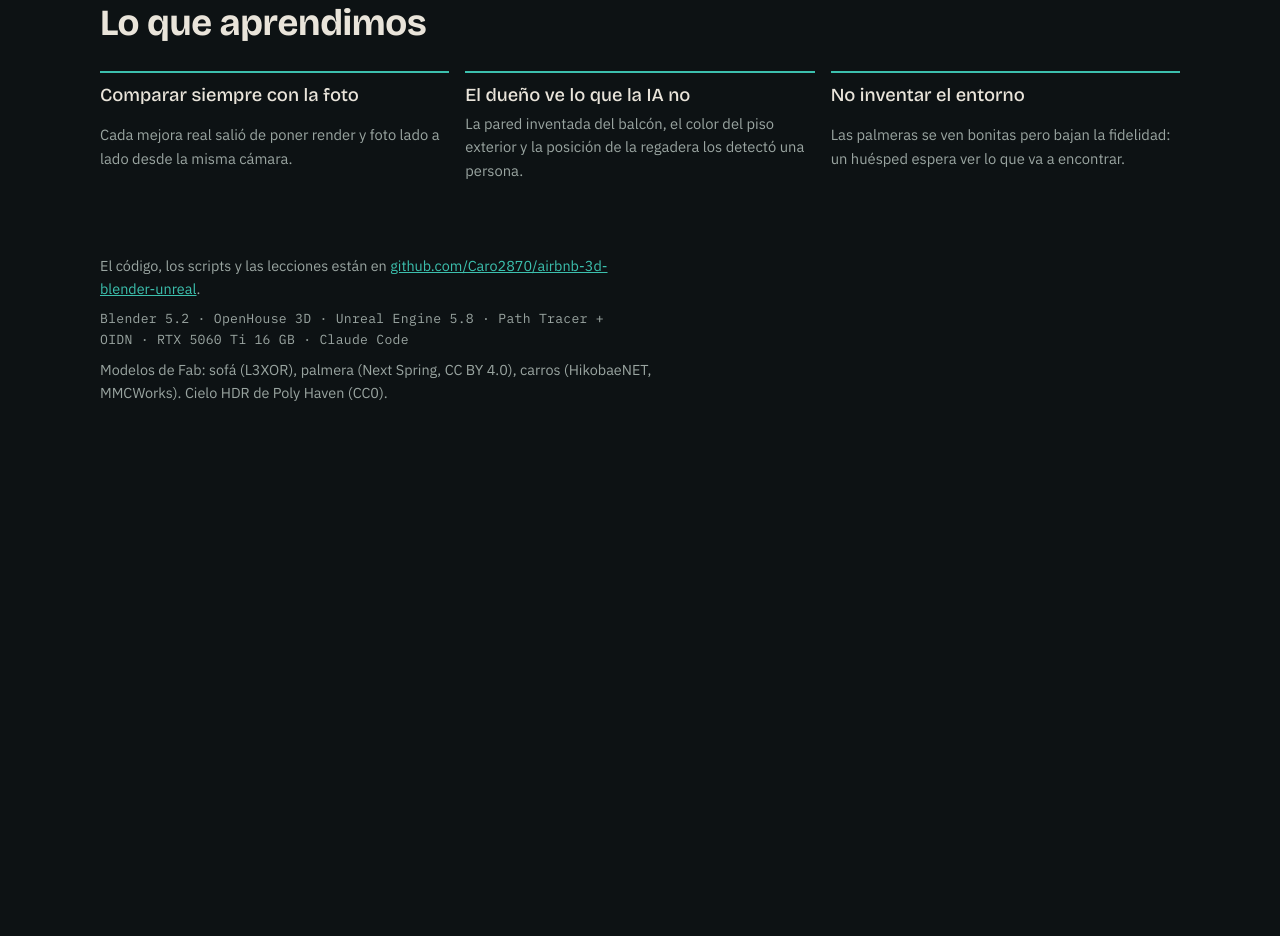
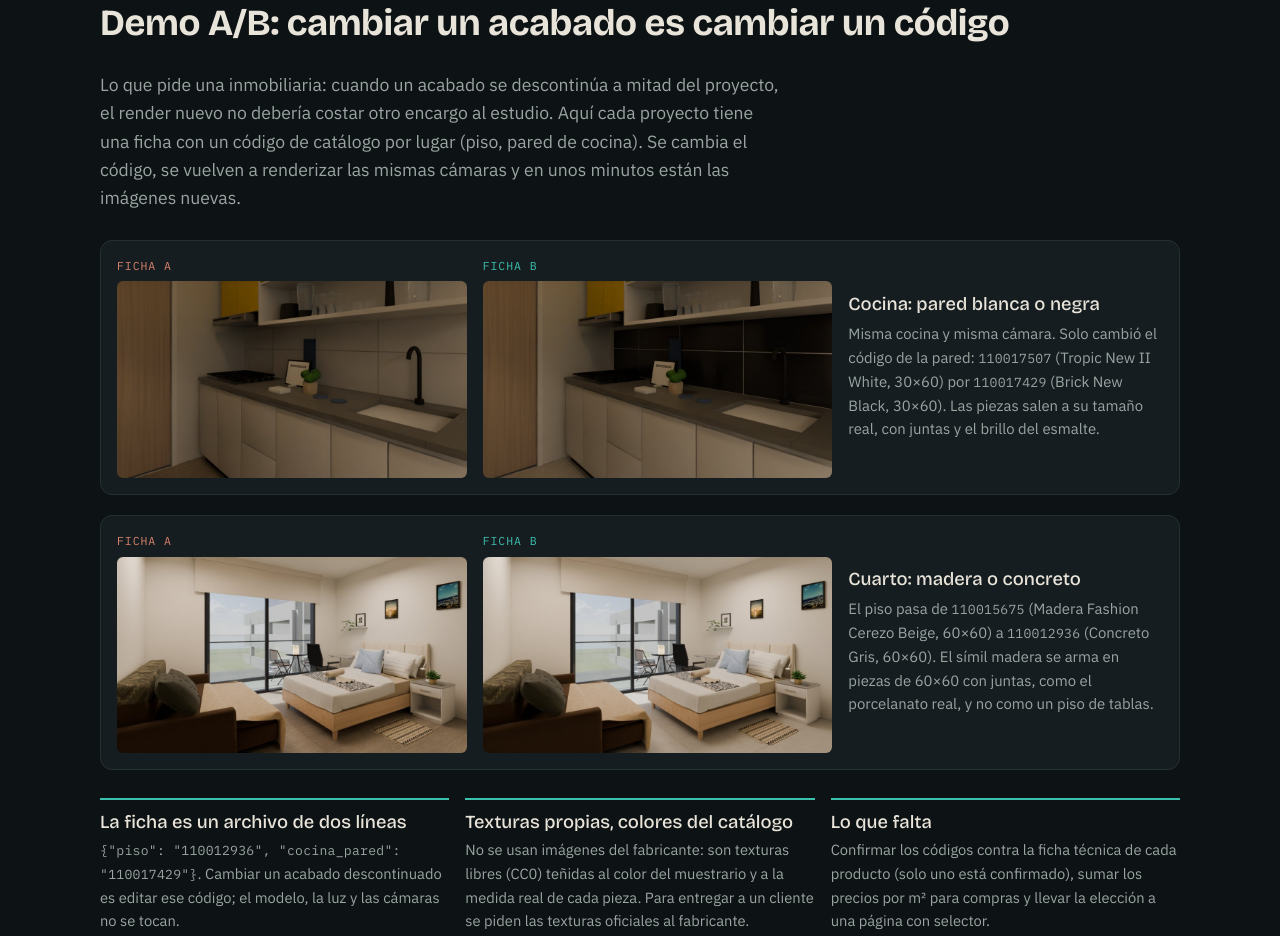
Before and after one commit to Caro2870/apartaestudio-3d, a plain HTML site: page index.html in a window 1280 px wide. Shown: the part 7463-8399 px from the top of the page. Before the commit the page ends 7915 px from the top, so only its background shows below. Drawn offline with nearby package versions, Linux system fonts and the light colour scheme.

Commit message:
Demo A/B: acabados de Celima por codigo en cocina y cuarto
Co-Authored-By: Claude Opus 5.5 <noreply@anthropic.com>

```diff
--- a/index.html
+++ b/index.html
@@ -400,6 +400,34 @@ footer p { color: var(--muted); font-size: 0.9rem; }
   </div>
 </section>
 
+<section aria-labelledby="ab">
+  <h2 id="ab">Demo A/B: cambiar un acabado es cambiar un código</h2>
+  <p class="lede">Lo que pide una inmobiliaria: cuando un acabado se descontinúa a mitad del proyecto, el render nuevo no debería costar otro encargo al estudio. Aquí cada proyecto tiene una ficha con un código de catálogo por lugar (piso, pared de cocina). Se cambia el código, se vuelven a renderizar las mismas cámaras y en unos minutos están las imágenes nuevas.</p>
+  <div class="fixes">
+    <div class="fix">
+      <figure><span class="tag before">Ficha A</span><img src="img/ab_ficha_a_cocina.jpg" alt="Cocina con pared de cerámica blanca de 30x60 con juntas visibles"></figure>
+      <figure><span class="tag after">Ficha B</span><img src="img/ab_ficha_b_cocina.jpg" alt="Cocina con pared de cerámica negra brillante de 30x60"></figure>
+      <div class="txt">
+        <h3>Cocina: pared blanca o negra</h3>
+        <p>Misma cocina y misma cámara. Solo cambió el código de la pared: <span class="mono">110017507</span> (Tropic New II White, 30×60) por <span class="mono">110017429</span> (Brick New Black, 30×60). Las piezas salen a su tamaño real, con juntas y el brillo del esmalte.</p>
+      </div>
+    </div>
+    <div class="fix">
+      <figure><span class="tag before">Ficha A</span><img src="img/ab_ficha_a_cuarto.jpg" alt="Cuarto con piso de porcelanato símil madera en piezas de 60x60"></figure>
+      <figure><span class="tag after">Ficha B</span><img src="img/ab_ficha_b_cuarto.jpg" alt="Cuarto con piso de porcelanato gris concreto en piezas de 60x60"></figure>
+      <div class="txt">
+        <h3>Cuarto: madera o concreto</h3>
+        <p>El piso pasa de <span class="mono">110015675</span> (Madera Fashion Cerezo Beige, 60×60) a <span class="mono">110012936</span> (Concreto Gris, 60×60). El símil madera se arma en piezas de 60×60 con juntas, como el porcelanato real, y no como un piso de tablas.</p>
+      </div>
+    </div>
+  </div>
+  <div class="lessons">
+    <div class="lesson"><h3>La ficha es un archivo de dos líneas</h3><p><span class="mono">{"piso": "110012936", "cocina_pared": "110017429"}</span>. Cambiar un acabado descontinuado es editar ese código; el modelo, la luz y las cámaras no se tocan.</p></div>
+    <div class="lesson"><h3>Texturas propias, colores del catálogo</h3><p>No se usan imágenes del fabricante: son texturas libres (CC0) teñidas al color del muestrario y a la medida real de cada pieza. Para entregar a un cliente se piden las texturas oficiales al fabricante.</p></div>
+    <div class="lesson"><h3>Lo que falta</h3><p>Confirmar los códigos contra la ficha técnica de cada producto (solo uno está confirmado), sumar los precios por m² para compras y llevar la elección a una página con selector.</p></div>
+  </div>
+</section>
+
 <section aria-labelledby="learn">
   <h2 id="learn">Lo que aprendimos</h2>
   <div class="lessons">
```
Also changed, not shown: img/ab_ficha_a_cocina.jpg (added), img/ab_ficha_a_cuarto.jpg (added), img/ab_ficha_b_cocina.jpg (added), img/ab_ficha_b_cuarto.jpg (added).
